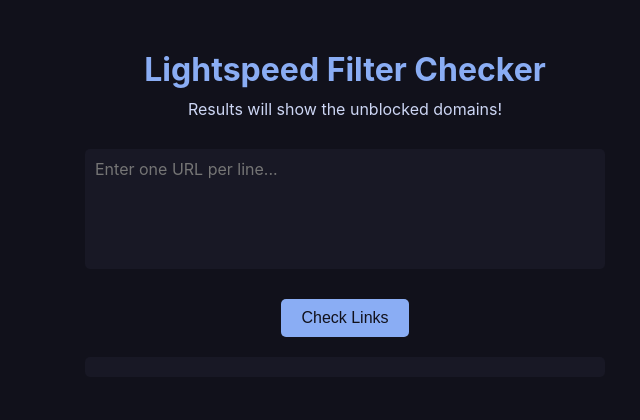
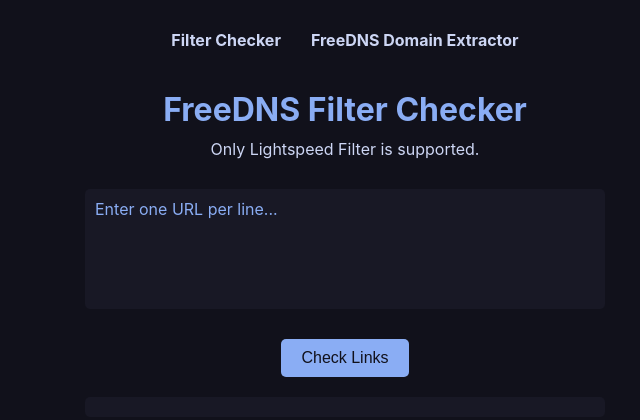
Before and after one commit to smartfoloo/freedns-filter-checker, a website: page public/index.html in a window 1280 px wide. Shown: the whole page, without its empty margins (295-935 px from the left). Drawn offline with Linux system fonts and the light colour scheme; no server answers.

Commit message:
freedns domain extractor

```diff
--- a/public/index.html
+++ b/public/index.html
@@ -5,13 +5,21 @@
   <meta charset="UTF-8">
   <meta name="viewport" content="width=device-width, initial-scale=1.0">
   <link rel="stylesheet" href="style.css">
-  <title>Lightspeed Filter Checker</title>
+  <title>FreeDNS Filter Checker</title>
 </head>
 
 <body>
+  <div class="nav">
+    <a href="/">
+      Filter Checker
+    </a>
+    <a href="./freedns.html">
+      FreeDNS Domain Extractor
+    </a>
+  </div>
   <div class="desc">
-    <h1>Lightspeed Filter Checker</h1>
-    <p>Results will show the unblocked domains!</p>
+    <h1>FreeDNS Filter Checker</h1>
+    <p>Only Lightspeed Filter is supported.</p>
   </div>
   <textarea id="urls" rows="5" placeholder="Enter one URL per line..."></textarea><br>
   <button onclick="checkLinks()">Check Links</button>
--- a/public/style.css
+++ b/public/style.css
@@ -32,6 +32,28 @@
 
 p {
   margin: 0px;
+}
+
+a {
+  text-decoration: none;
+  color: var(--text-color);
+}
+
+.nav {
+  display: flex;
+  align-items: center;
+  gap: 10px;
+}
+
+.nav a {
+  padding: 10px;
+  border-radius: 10px;
+  transition: 250ms;
+  font-weight: 700;
+}
+
+.nav a:hover {
+  background: var(--background2);
 }
 
 .desc {
@@ -97,7 +119,7 @@
   transition: width 0.4s ease;
 }
 
-#result {
+#result, #outputText {
   margin-top: 20px;
   width: 100%;
   max-width: 500px;
@@ -117,3 +139,7 @@
   flex-direction: column;
   gap: 10px;
 }
+
+::placeholder {
+  color: var(--highlight);
+}
```
Also changed, not shown: public/freedns.html (added, +41 -0 lines).
